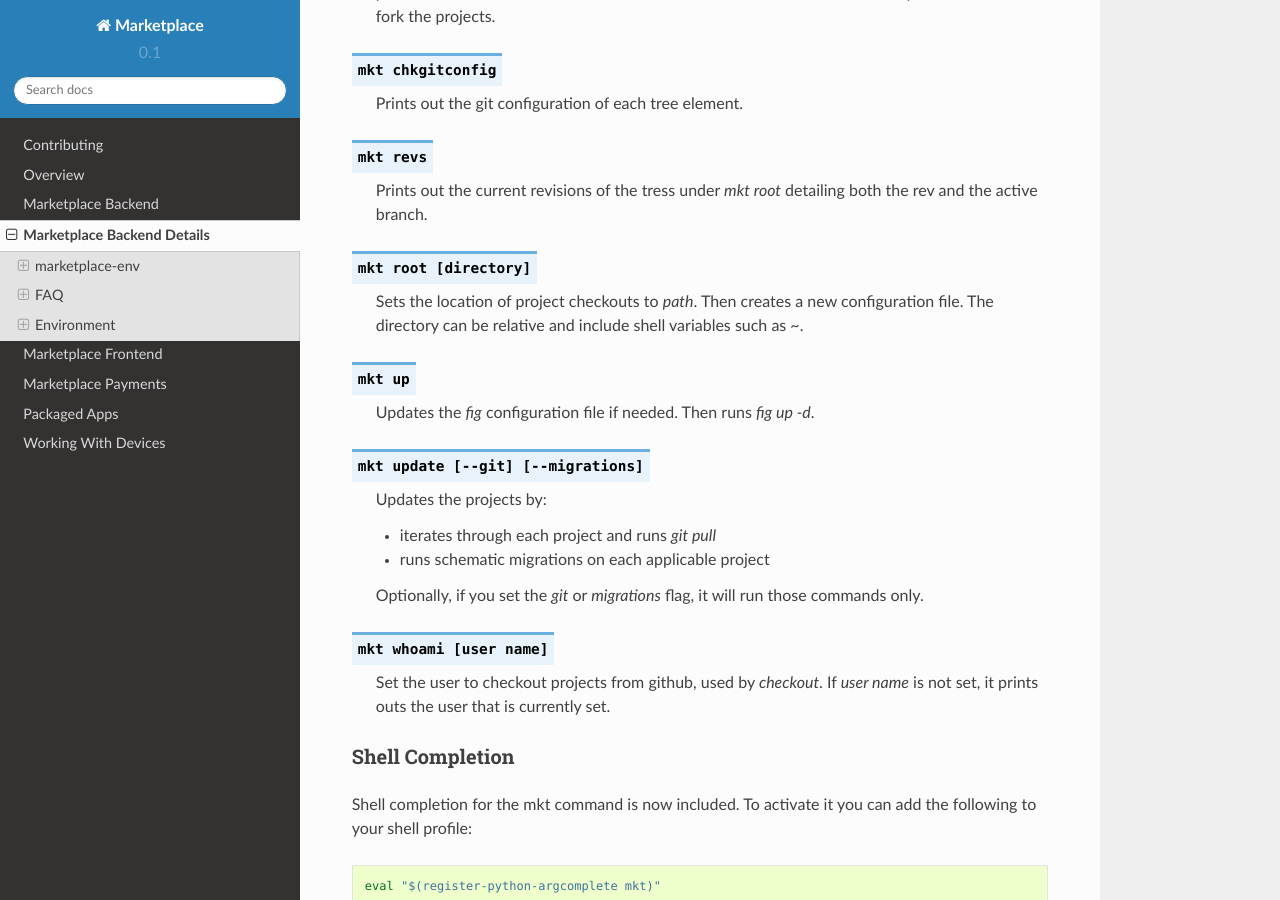
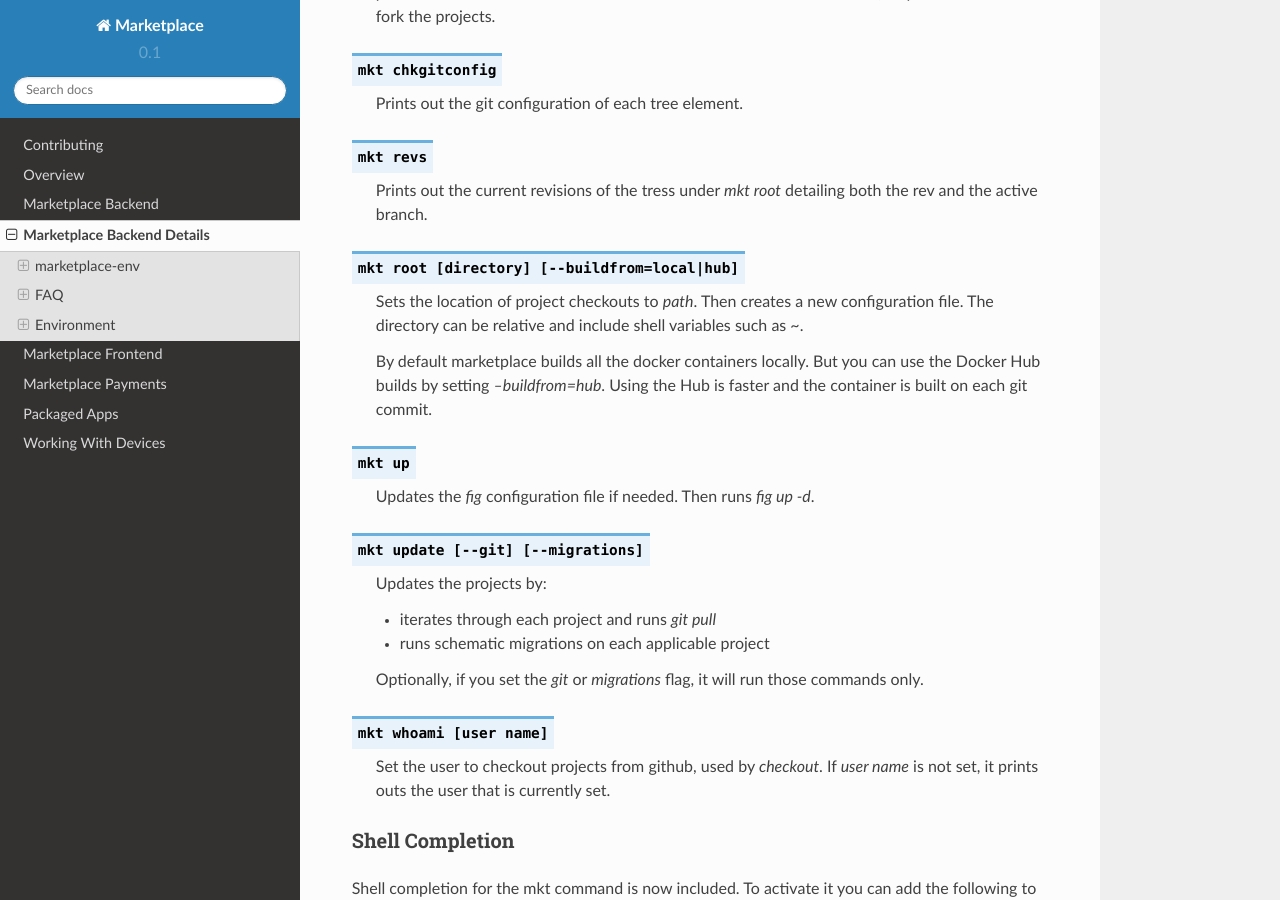
Before and after one commit to mozilla/marketplace-docs, a Sphinx documentation site: the page built from docs/topics/backend-details.rst, in a window 1280 px wide and 900 px high, scrolled down 1065 px. Built offline with Sphinx 7.4.7 and the Read the Docs theme 2.0.0, drawn with Linux system fonts in a browser that asks for light colours.

```diff
--- a/docs/topics/backend-details.rst
+++ b/docs/topics/backend-details.rst
@@ -59,11 +59,15 @@
     Prints out the current revisions of the tress under `mkt root`
     detailing both the rev and the active branch.
 
-.. function:: mkt root [directory]
+.. function:: mkt root [directory] [--buildfrom=local|hub]
 
     Sets the location of project checkouts to `path`. Then creates a
     new configuration file. The directory can be relative and include shell
     variables such as ~.
+
+    By default marketplace builds all the docker containers locally. But you
+    can use the Docker Hub builds by setting `--buildfrom=hub`. Using the Hub
+    is faster and the container is built on each git commit.
 
 .. function:: mkt up
 
```
